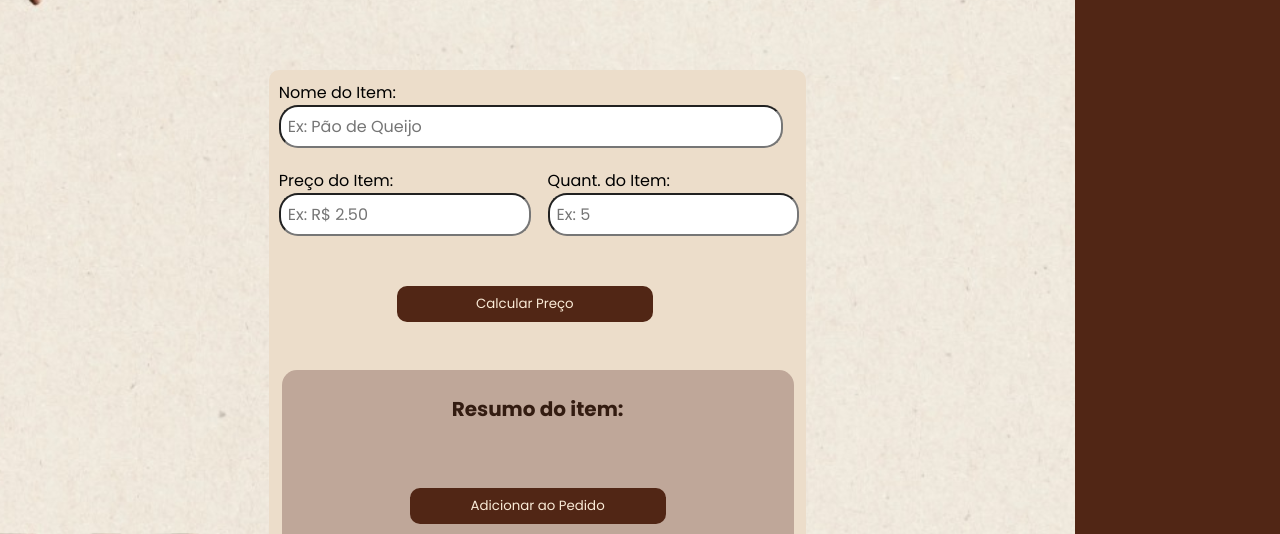
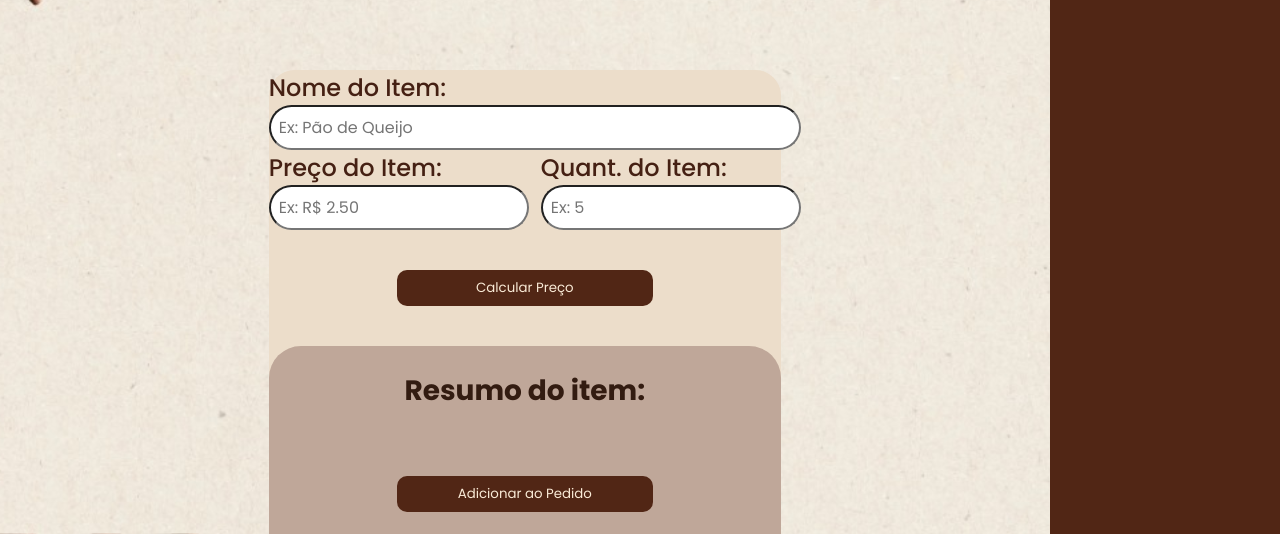
Before and after one commit to Nivea-izeLu/Cafeteria, a website: page public/index.html in a window 1280 px wide. Shown: the part 266-800 px from the top of the page. Drawn offline with Linux system fonts and the light colour scheme; a web font is replaced by a local one.

Commit message:
commit patricia

```diff
--- a/public/index.html
+++ b/public/index.html
@@ -37,7 +37,7 @@
     <div class="resultado">
 
       <h4>Resumo do item: </h4>
-      <p id='nome-quant' class="text" style="font-size: 1.2vw;"></p>
+      <p id='nome-quant' class="text" style="font-size: 1.2 vw;"></p>
       <span id="valorT"> </span>
 
       <button onclick='salvar()' class="btnSalvar">Adicionar ao Pedido</button>
--- a/public/style.css
+++ b/public/style.css
@@ -8,7 +8,7 @@
 }
 
 body {
-  background: url(../imagens/fundo.jpg) no-repeat center center fixed;
+  background: url(imagens/fundo.jpg) no-repeat center center fixed;
   background-size: cover;
 }
 
@@ -34,32 +34,31 @@ body {
   background-color: #ECDDCA;
   flex: 2;
   margin: 10vh 21vw 1.5vh 21vw;
-  border-radius: 10px;
+  border-radius: 2vw;
 }
 
-#titulo {
-  text-align: center;
-  margin: 30px;
+label {
+  font-size: 3vh;
+  color: #452013;
+  font-weight: 500;
 }
 
 input[type="text"],
 input[type="number"] {
-  padding: 7px;
-  border-radius: 19px;
+  border-radius: 10vh;
   font-size: 1em;
-  width: 94%;
+  width: 100%;
   color: #73412F;
   display: block;
+  justify-content: center;
+  align-items: center;
+  padding: 1vh;
 }
 
 .divisao-form {
-  display: flex;
-  flex-wrap: wrap;
-}
-
-.form-card {
-  flex: 1;
-  padding: 10px;
+   display: flex;
+   justify-content: space-between;
+   gap: 4vh;
 }
 
 button {
@@ -83,10 +82,9 @@ button {
 
 .resultado {
   background-color: #BFA799;
-  height: 30vh;
+  height: 33vh;
   width: 40vw;
-  border-radius: 15px;
-  margin: 1vh 1vw 5vh 1vw;
+  border-radius: 4vh;
 }
 
 h4 {
@@ -95,15 +93,14 @@ h4 {
   padding-top: 3vh;
   color: #331c11;
   font-weight: bold;
-  font-size: 20px;
+  font-size: 3.5vh;
 }
 
 /* Parte para mostrar a lista JSON*/
 .mostrarLista {
   background-color: #512615;
-  width: 20vw;
-  height: 130vh;
-
+  width: 35vw;
+  height: 120vh;
 }
 
 #tituloPedido {
@@ -112,6 +109,7 @@ h4 {
   font-weight: 400;
   font-style: normal;
   color: #ffe4c4;
+  padding-left: 1vh;
 }
 p{
   color: #ffe4c4;
```
Also changed, not shown: public/imagens/Logo.png (renamed from imagens/Logo.png), public/imagens/fundo.jpg (renamed from imagens/fundo.jpg), public/imagens/logo.jpg (renamed from imagens/logo.jpg).
